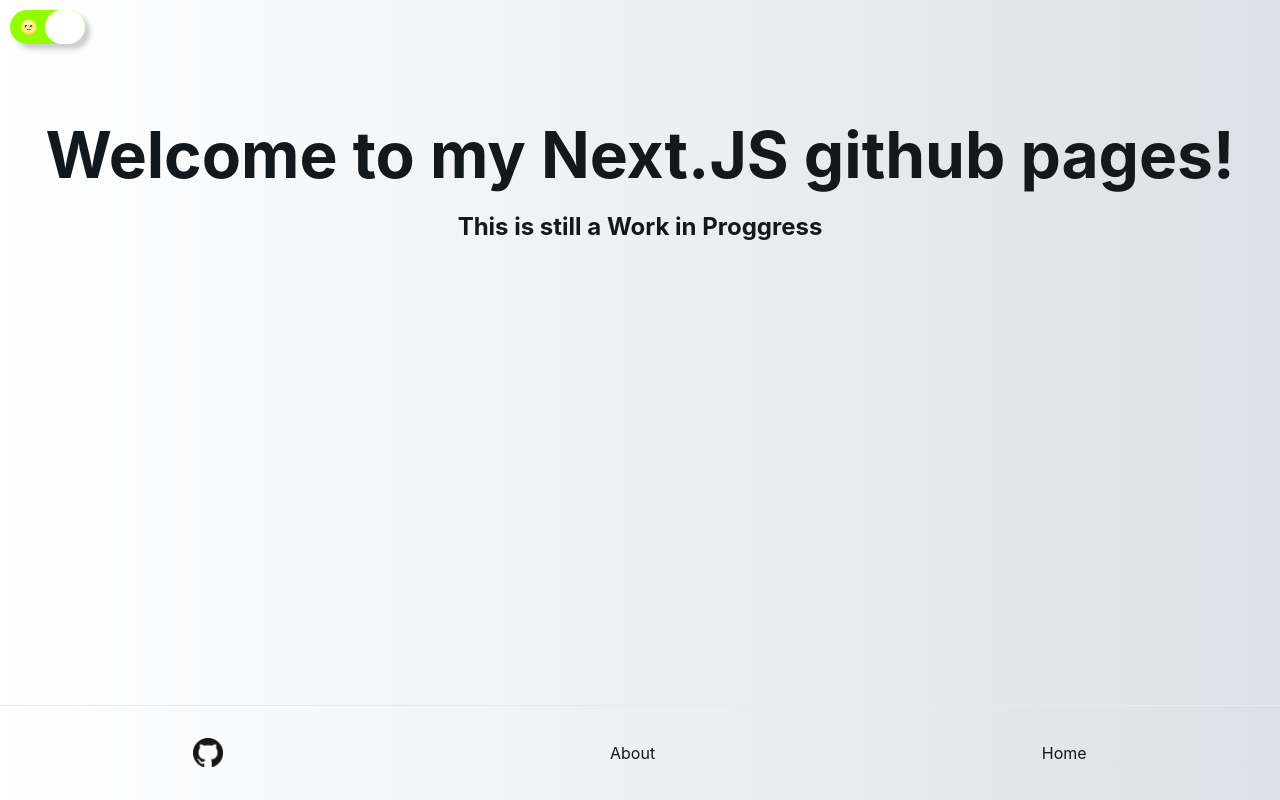
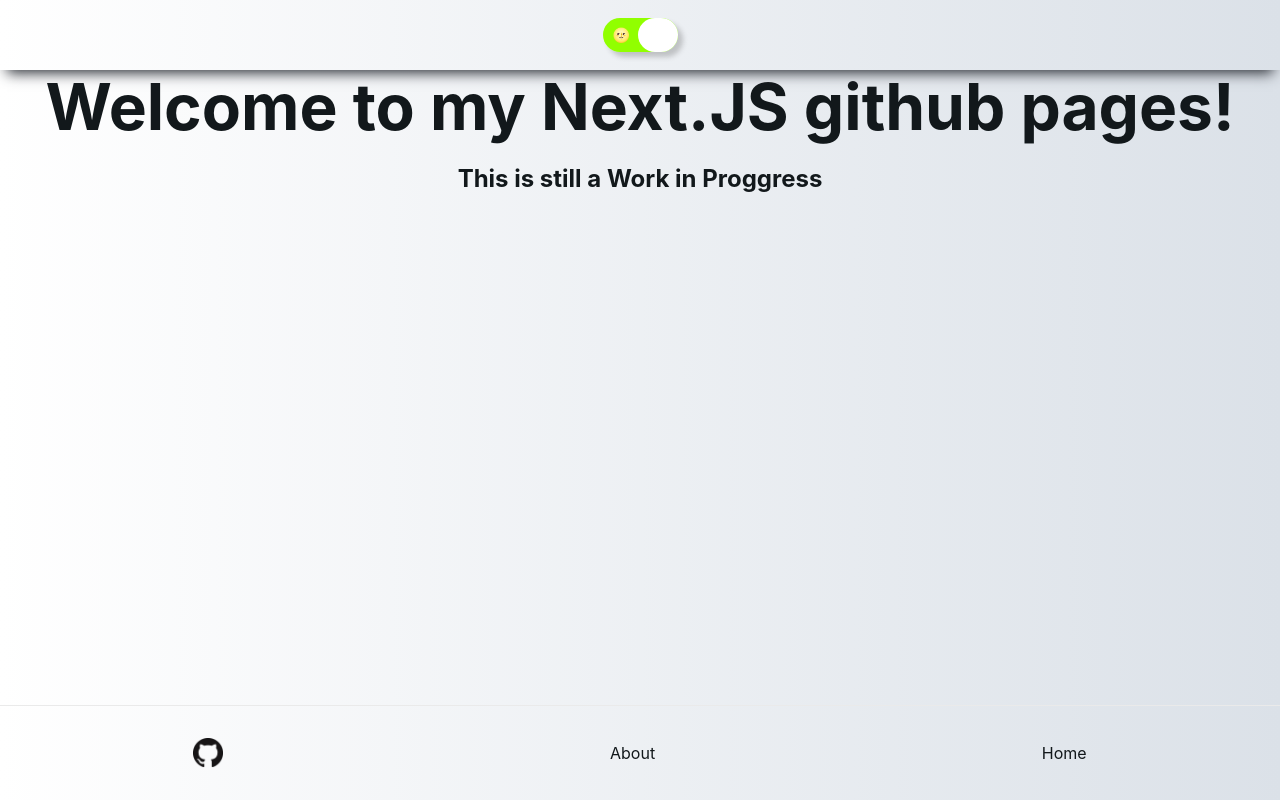
Before and after one commit to PedroMarquetti/PedroMarquetti.github.io, a Next.js app: page / in a window 1280 px wide. Built offline with nearby package versions, Linux system fonts and the light colour scheme.

Commit message:
updated _app and styling

```diff
--- a/pages/_app.tsx
+++ b/pages/_app.tsx
@@ -2,15 +2,15 @@
 import type { AppProps } from "next/app";
 import Head from "next/head";
 import { ThemeProvider, useTheme } from "next-themes";
-import Switch from "../components/switch/Switch";
 import Footer from "../components/footer/Footer";
 import { useState, useEffect } from "react";
+import Navbar from "../components/navbar/Navbar";
 
 function MyApp({ Component, pageProps }: AppProps) {
 	const [mounted, setMounted] = useState(false);
 
 	const { theme, setTheme } = useTheme();
-
+	const handleClick = (e: any) => {};
 	const DefaultHeader = () => {
 		return (
 			<Head>
@@ -28,7 +28,8 @@
 	return (
 		<ThemeProvider>
 			<DefaultHeader />
-			<Switch />
+			{/* <Switch /> */}
+			<Navbar handleClick={handleClick}></Navbar>
 			<Component {...pageProps} />
 			<Footer />
 		</ThemeProvider>
--- a/styles/Home.module.css
+++ b/styles/Home.module.css
@@ -1,5 +1,5 @@
 .main {
-	padding: 4rem 0;
+	/* padding: 4rem 0; */
 	display: flex;
 	flex-direction: column;
 	justify-content: flex-start;
--- a/styles/globals.css
+++ b/styles/globals.css
@@ -36,6 +36,17 @@
 	text-decoration: none;
 }
 
+ul {
+	list-style-type: none;
+
+	margin: 0;
+	padding: 0;
+}
+
+li {
+	cursor: pointer;
+	text-align: center;
+}
 * {
 	box-sizing: border-box;
 	height: fit-content;
@@ -60,4 +71,5 @@
 #__next {
 	display: flex;
 	flex-direction: column;
+	z-index: 0;
 }
```
